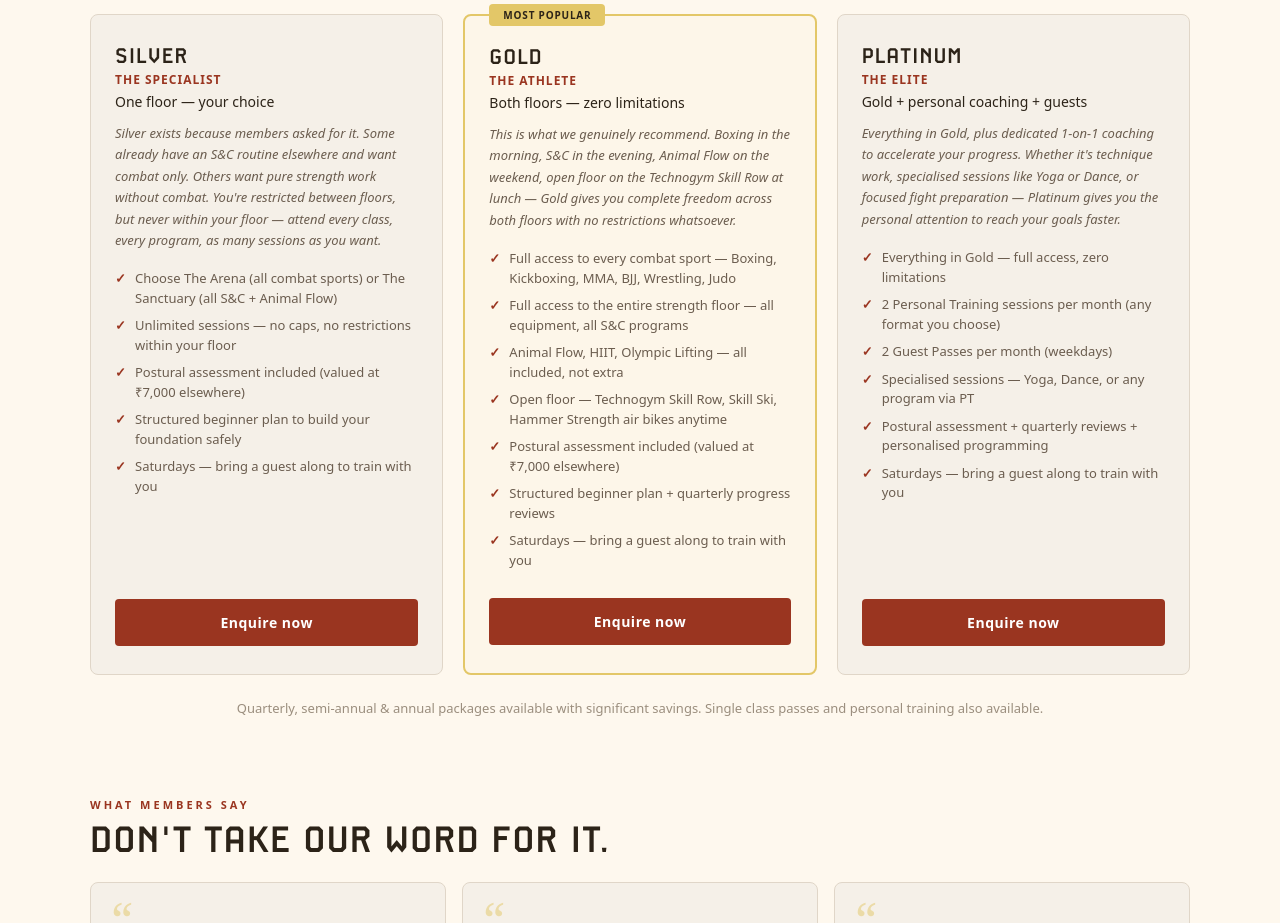
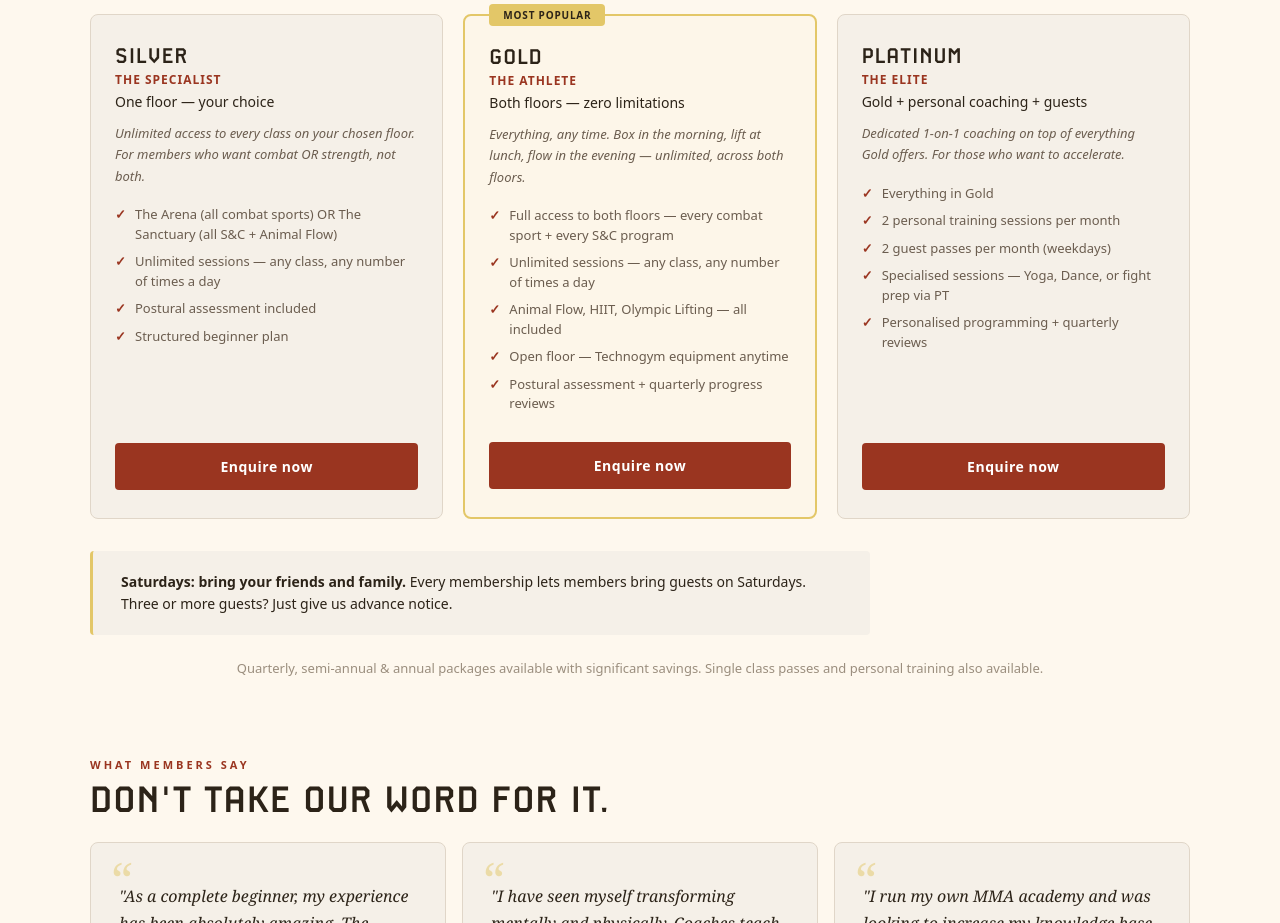
Before and after one commit to vikramravella/namma-combat-site, a Next.js app: page / in a window 1280 px wide. Shown: the part 8720-9643 px from the top of the page. Built offline with nearby package versions, Linux system fonts and the light colour scheme.

Commit message:
Tighten Memberships: accurate story, unlimited sessions highlighted, Saturdays friends+family pullout

```diff
--- a/src/components/Sections.js
+++ b/src/components/Sections.js
@@ -63,14 +63,14 @@ export function Team() {
 export function Memberships({ onCta }) {
   const tiers = [
     { name: 'Silver', sub: 'The specialist', desc: 'One floor — your choice',
-      story: 'Silver exists because members asked for it. Some already have an S&C routine elsewhere and want combat only. Others want pure strength work without combat. You\'re restricted between floors, but never within your floor — attend every class, every program, as many sessions as you want.',
-      features: ['Choose The Arena (all combat sports) or The Sanctuary (all S&C + Animal Flow)', 'Unlimited sessions — no caps, no restrictions within your floor', 'Postural assessment included (valued at ₹7,000 elsewhere)', 'Structured beginner plan to build your foundation safely', 'Saturdays — bring a guest along to train with you'] },
+      story: 'Unlimited access to every class on your chosen floor. For members who want combat OR strength, not both.',
+      features: ['The Arena (all combat sports) OR The Sanctuary (all S&C + Animal Flow)', 'Unlimited sessions — any class, any number of times a day', 'Postural assessment included', 'Structured beginner plan'] },
     { name: 'Gold', sub: 'The athlete', desc: 'Both floors — zero limitations', popular: true,
-      story: 'This is what we genuinely recommend. Boxing in the morning, S&C in the evening, Animal Flow on the weekend, open floor on the Technogym Skill Row at lunch — Gold gives you complete freedom across both floors with no restrictions whatsoever.',
-      features: ['Full access to every combat sport — Boxing, Kickboxing, MMA, BJJ, Wrestling, Judo', 'Full access to the entire strength floor — all equipment, all S&C programs', 'Animal Flow, HIIT, Olympic Lifting — all included, not extra', 'Open floor — Technogym Skill Row, Skill Ski, Hammer Strength air bikes anytime', 'Postural assessment included (valued at ₹7,000 elsewhere)', 'Structured beginner plan + quarterly progress reviews', 'Saturdays — bring a guest along to train with you'] },
+      story: 'Everything, any time. Box in the morning, lift at lunch, flow in the evening — unlimited, across both floors.',
+      features: ['Full access to both floors — every combat sport + every S&C program', 'Unlimited sessions — any class, any number of times a day', 'Animal Flow, HIIT, Olympic Lifting — all included', 'Open floor — Technogym equipment anytime', 'Postural assessment + quarterly progress reviews'] },
     { name: 'Platinum', sub: 'The elite', desc: 'Gold + personal coaching + guests',
-      story: 'Everything in Gold, plus dedicated 1-on-1 coaching to accelerate your progress. Whether it\'s technique work, specialised sessions like Yoga or Dance, or focused fight preparation — Platinum gives you the personal attention to reach your goals faster.',
-      features: ['Everything in Gold — full access, zero limitations', '2 Personal Training sessions per month (any format you choose)', '2 Guest Passes per month (weekdays)', 'Specialised sessions — Yoga, Dance, or any program via PT', 'Postural assessment + quarterly reviews + personalised programming', 'Saturdays — bring a guest along to train with you'] },
+      story: 'Dedicated 1-on-1 coaching on top of everything Gold offers. For those who want to accelerate.',
+      features: ['Everything in Gold', '2 personal training sessions per month', '2 guest passes per month (weekdays)', 'Specialised sessions — Yoga, Dance, or fight prep via PT', 'Personalised programming + quarterly reviews'] },
   ];
   return (
     <Section id="memberships" bg="var(--cream)">
@@ -99,6 +99,11 @@ export function Memberships({ onCta }) {
         ))}
       </div>
       <Reveal delay={0.3}>
+        <div style={{ marginTop: 32, padding: '20px 28px', background: 'var(--warm)', borderLeft: '3px solid var(--gold)', borderRadius: 4, maxWidth: 780 }}>
+          <p style={{ fontFamily: 'var(--font-body)', fontSize: 14, color: 'var(--text)', margin: 0, lineHeight: 1.6 }}>
+            <strong>Saturdays: bring your friends and family.</strong> Every membership lets members bring guests on Saturdays. Three or more guests? Just give us advance notice.
+          </p>
+        </div>
         <p style={{ fontFamily: 'var(--font-body)', fontSize: 13, color: 'var(--text-muted)', textAlign: 'center', marginTop: 24 }}>
           Quarterly, semi-annual &amp; annual packages available with significant savings. Single class passes and personal training also available.
         </p>
```
